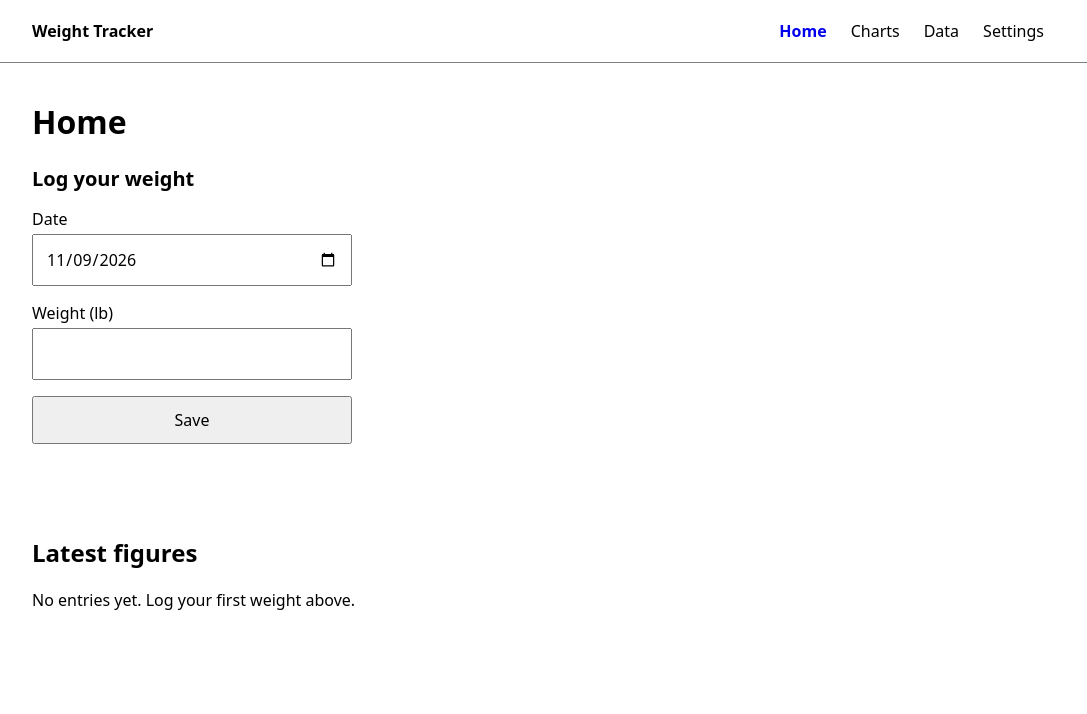
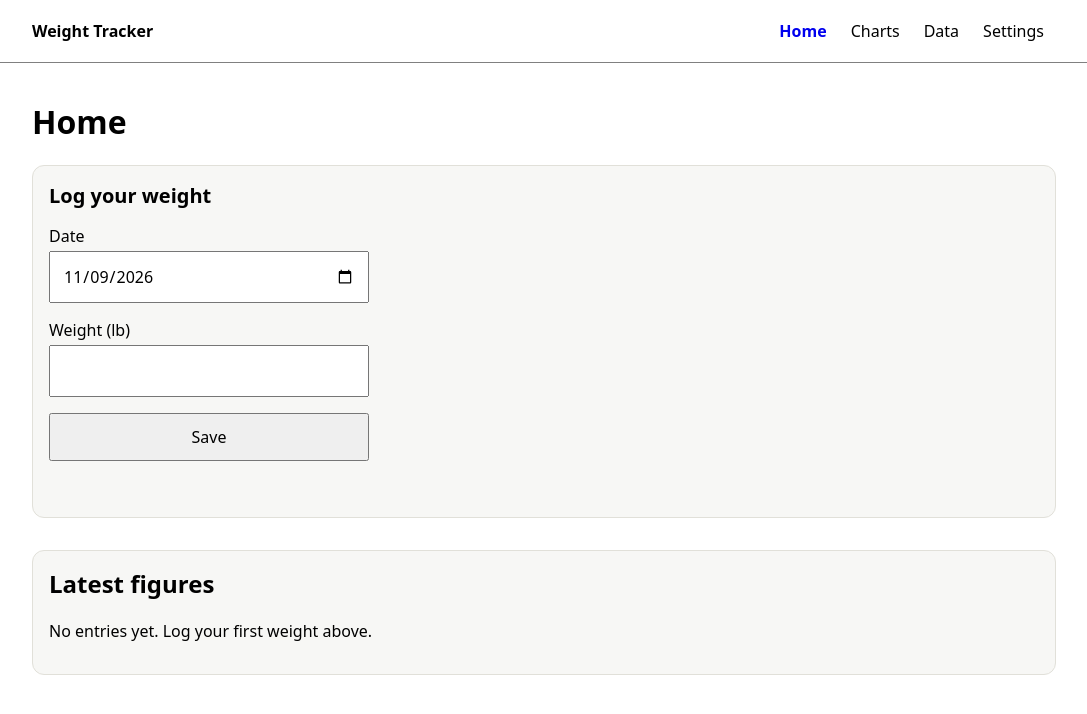
Before and after one commit to LeonKeithFranco/weight-tracker-react, a React (Vite) app: page / in a window 1280 px wide. Shown: the top 714 px of the page, without its empty margins (96-1183 px from the left). Built offline with nearby package versions, Linux system fonts and the light colour scheme.

Commit message:
feat(layout): group the Home sections in cards
Co-Authored-By: Claude Opus 5.5 <noreply@anthropic.com>

```diff
--- /dev/null
+++ b/src/components/Card.module.css
@@ -0,0 +1,13 @@
+/* A panel behind one section, so it's clear what belongs together. */
+.card {
+  padding: 1rem;
+  border: 1px solid var(--card-border);
+  border-radius: 0.75rem;
+  background: var(--card-background);
+}
+
+/* The card's padding already spaces the heading from the edge, so a
+   heading's own top margin would double it. */
+.card h2:first-child {
+  margin-block-start: 0;
+}
--- /dev/null
+++ b/src/components/Card.tsx
@@ -0,0 +1,10 @@
+import type { ReactNode } from "react";
+import styles from "./Card.module.css";
+
+/**
+ * Draws a panel around one section of a screen. It only adds the look, so
+ * the section inside keeps its own heading and landmark.
+ */
+export function Card({ children }: { children: ReactNode }) {
+  return <div className={styles.card}>{children}</div>;
+}
--- a/src/index.css
+++ b/src/index.css
@@ -13,6 +13,11 @@
   --chart-gain: light-dark(#e34948, #e66767);
   --chart-grid: light-dark(#e1e0d9, #2c2c2a);
   --chart-axis: #898781;
+  /* Section cards: a panel a step away from the page background, lighter
+     than the page in dark mode, and a border for screens where the two
+     backgrounds look the same. */
+  --card-background: light-dark(#f7f7f5, #1e1e1d);
+  --card-border: light-dark(#e1e0d9, #2c2c2a);
   /* The widest the page content gets, shared by the header and each screen. */
   --content-max-width: 64rem;
 }
--- a/src/screens/HomeScreen.tsx
+++ b/src/screens/HomeScreen.tsx
@@ -1,3 +1,4 @@
+import { Card } from "../components/Card";
 import { LatestFigures } from "../components/LatestFigures";
 import { LogForm } from "../components/LogForm";
 import styles from "../components/forms.module.css";
@@ -7,8 +8,12 @@ export function HomeScreen() {
     <>
       <h1>Home</h1>
       <div className={styles.stack}>
-        <LogForm />
-        <LatestFigures />
+        <Card>
+          <LogForm />
+        </Card>
+        <Card>
+          <LatestFigures />
+        </Card>
       </div>
     </>
   );
```
